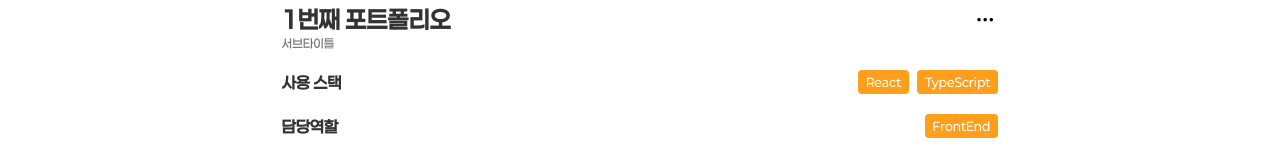
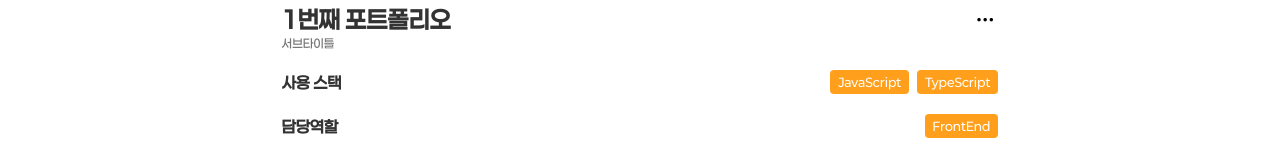
Before and after one commit to NO-GPT/Frontend, a React (Create React App) app: page /portfolioDetail/1 in a window 1280 px wide. Shown: the part 420-578 px from the top of the page. Built offline with nearby package versions, Linux system fonts and the light colour scheme.

Commit message:
#4 - 카테고리 변경시 페이지 초기화 추가
변경사항
- 카테고리 변경시 포트폴리오 페이지의 1페이지로 이동기능 추가

```diff
--- a/src/Pages/PortfolioPage.jsx
+++ b/src/Pages/PortfolioPage.jsx
@@ -89,6 +89,7 @@ const PortfolioPage = () => {
     setList(list.map(item =>
       item.label === label ? { ...item, selected: !item.selected } : item
     ));
+    setPage(1);
   };
 
   // 현재 페이지 기준 주변 페이지 번호 계산
--- a/src/data/portfolioDetailData.js
+++ b/src/data/portfolioDetailData.js
@@ -4,7 +4,7 @@ export const portfolioDetails = Array.from({ length: 300 }, (_, index) => {
     id,
     title: `${id}번째 포트폴리오`,
     subtitle: `서브타이틀`,
-    stacks: ['React', 'TypeScript', 'Figma'].slice(0, (id % 3) + 1),
+    stacks: ['JavaScript','TypeScript','Python','Java','C#','C++','Ruby','Go','PHP','Swift','Kotlin','Rust','Dart'].slice(0, (id % 3) + 1),
     role: ['디자이너', 'FrontEnd', 'BackEnd', 'PM'][id % 4],
     details: `이 프로젝트는 ${id}번째 예시 프로젝트 입니다.\n`
   };
```
